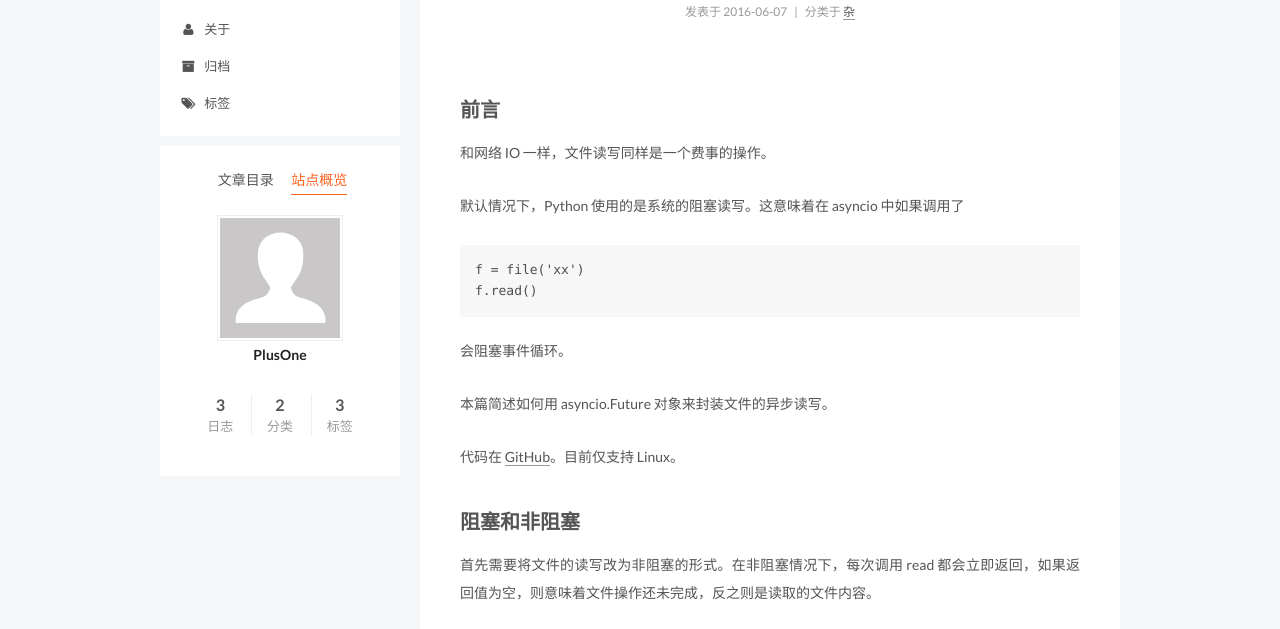
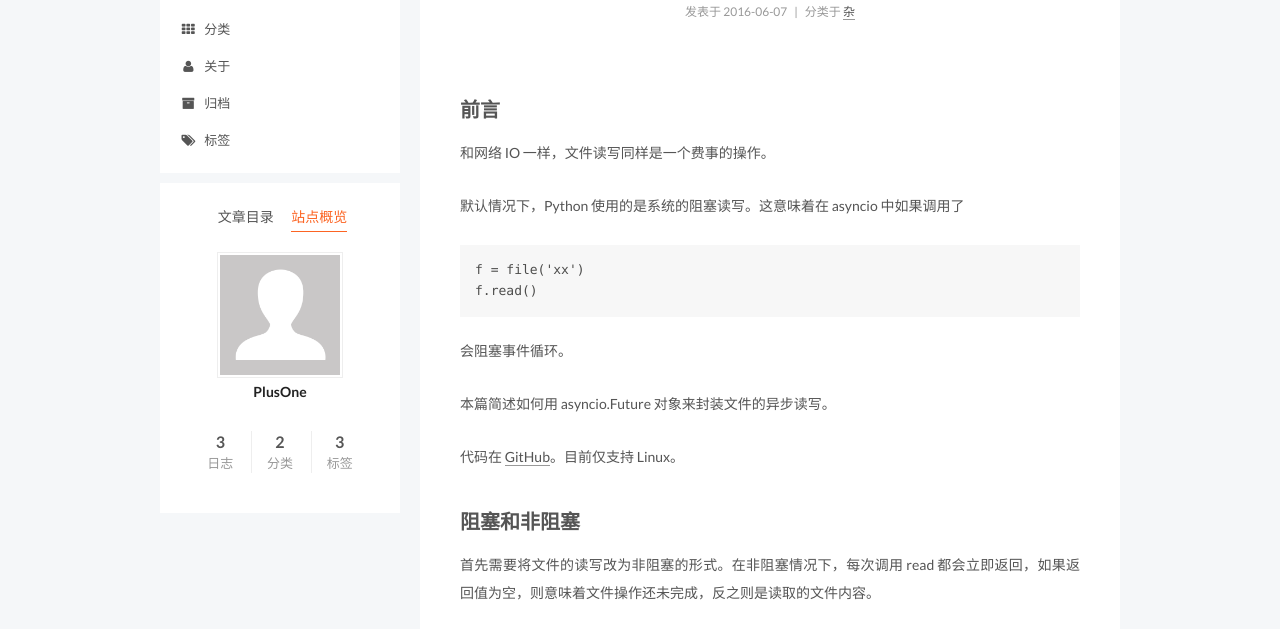
Before and after one commit to mjyplusone/mjyplusone.github.io, a plain HTML site: page 2016/06/07/asyncfileread01/index.html in a window 1280 px wide. Both pictures are taken after a click on the item "站点概览". Shown: the part 125-754 px from the top of the page. Drawn offline with Linux system fonts and the light colour scheme.

Commit message:
Site updated: 2016-06-07 11:29:42

```diff
--- a/2016/06/07/asyncfileread01/index.html
+++ b/2016/06/07/asyncfileread01/index.html
@@ -196,6 +196,16 @@ f.read()
               <i class="menu-item-icon fa fa-fw fa-home"></i> <br />
 
             首页
+          </a>
+        </li>
+
+
+        <li class="menu-item menu-item-categories">
+          <a href="/categories" rel="section">
+
+              <i class="menu-item-icon fa fa-fw fa-th"></i> <br />
+
+            分类
           </a>
         </li>
 
@@ -465,10 +475,10 @@ if fcntl.fcntl(self.fd, fcntl.F_SETFL, flag | os.O_NONBLOCK) != 0:
 
 
             <div class="site-state-item site-state-categories">
-
+              <a href="/categories">
                 <span class="site-state-item-count">2</span>
                 <span class="site-state-item-name">分类</span>
-
+              </a>
             </div>
 
 
--- a/css/main.css
+++ b/css/main.css
@@ -1549,7 +1549,7 @@ pre .javascript .function {
   width: 4px;
   height: 4px;
   border-radius: 50%;
-  background: #ff294e;
+  background: #fdf;
 }
 .links-of-blogroll {
   font-size: 13px;
```
Also changed, not shown: 2016/06/07/robotframework-tutorial-overview/index.html (+12 -2 lines), 2016/06/07/test/index.html (+12 -2 lines), about/index.html (+12 -2 lines), archives/2016/06/index.html (+12 -2 lines), archives/2016/index.html (+12 -2 lines), archives/index.html (+12 -2 lines), categories/index.html (+12 -2 lines), categories/杂/index.html (+12 -2 lines), categories/自动化测试/index.html (+12 -2 lines), index.html (+12 -2 lines), tags/Python/index.html (+12 -2 lines), tags/asyncio/index.html (+12 -2 lines), tags/index.html (+12 -2 lines), tags/robot-framework/index.html (+12 -2 lines).
